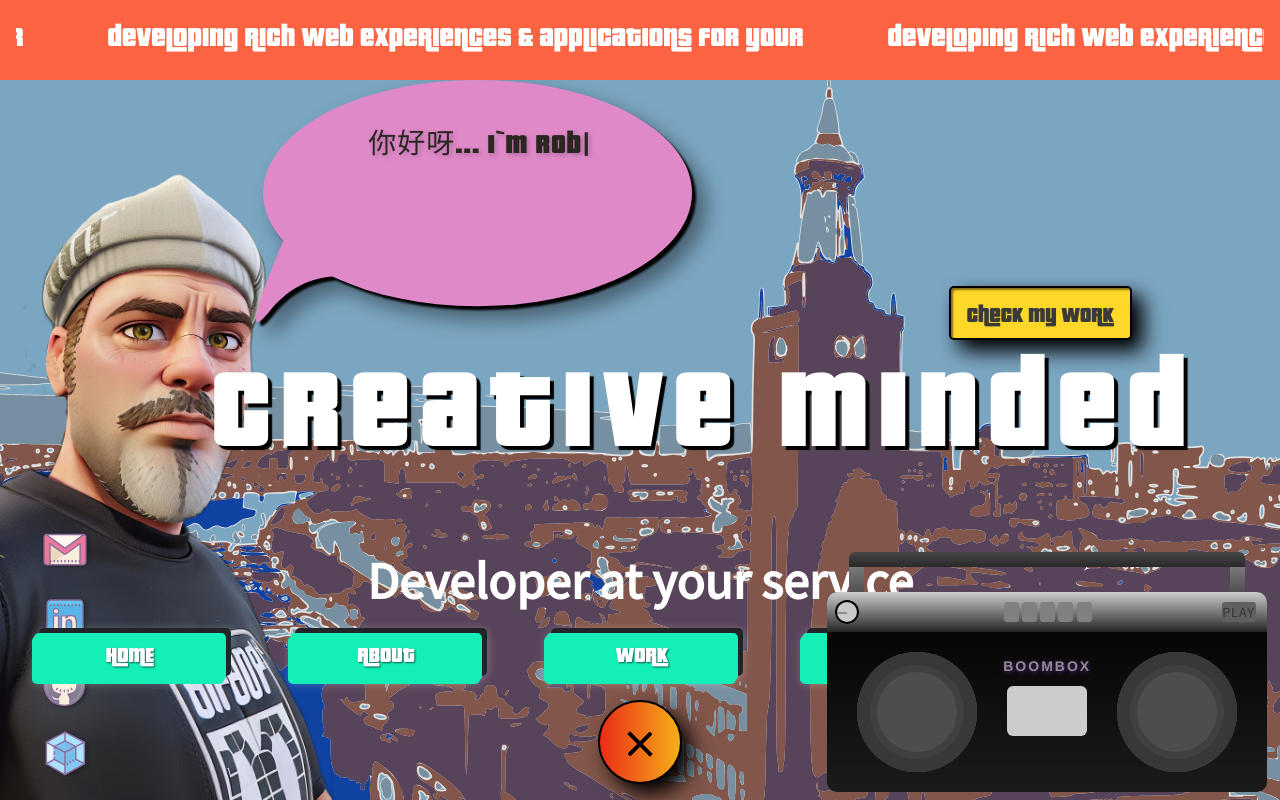
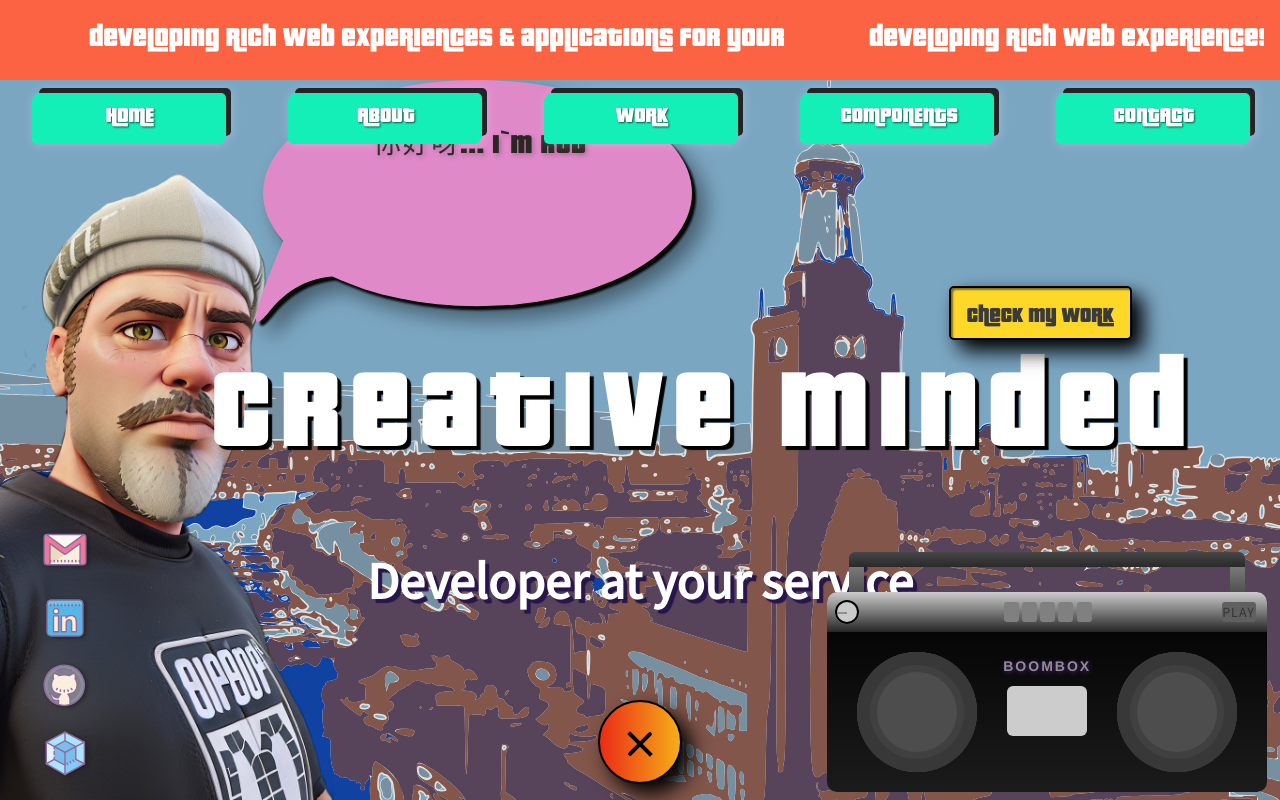
Before and after one commit to robonexx/fun_portfolio2023, a React (Vite) app: page / in a window 1280 px wide. Both pictures are taken after a click on the element 640 px from the left and 742 px from the top of the page. Shown: the top 800 px of the page. Built offline with nearby package versions, Linux system fonts and the light colour scheme.

Commit message:
started working on this portfolio again

```diff
--- a/src/components/_ui/BoomBox/BoomBox.jsx
+++ b/src/components/_ui/BoomBox/BoomBox.jsx
@@ -2,7 +2,7 @@
 import React, { useState, useRef } from 'react';
 import styles from './BoomBox.module.scss';
 import music from '../../../assets/audio/mamihello.mp3';
-import { motion } from 'framer-motion'
+import { motion } from 'framer-motion';
 
 const Boombox = ({ playMusic, setPlayMusic }) => {
   const [isOn, setIsOn] = useState(false);
@@ -18,7 +18,7 @@ const Boombox = ({ playMusic, setPlayMusic }) => {
     } else {
       audioRef.current.pause();
     }
-    }
+  };
 
   /*  if (!isOn) {
       audioRef.current.play();
@@ -28,10 +28,11 @@ const Boombox = ({ playMusic, setPlayMusic }) => {
   }; */
 
   return (
-      <motion.div className={styles['boom-box-wrapper']}
+    <motion.div
+      className={styles['boom-box-wrapper']}
       initial={{ x: 800 }}
       animate={{ x: 0 }}
-          transition={{duration: 0.6, delay: 1}}
+      transition={{ duration: 2, delay: 1 }}
     >
       <div className={`${styles.boombox} ${playMusic ? `${styles.on}` : ''}`}>
         <div className={styles.handle}></div>
--- a/src/components/_ui/BoomBox/BoomBox.module.scss
+++ b/src/components/_ui/BoomBox/BoomBox.module.scss
@@ -18,30 +18,48 @@ $speaker-top-offset: 70px;
     transform: scale(1);
     cursor: grab;
 
+    @media (max-width: 768px) {
+     transform: scale(0.5);
+    }
+
     .boombox {
       background: $boombox-background;
       background: -webkit-linear-gradient(#000000, #1b1b1b);
       border-radius: $boombox-border-radius;
-      height: $boombox-height;
+      height: 200px;
       margin: 0;
         position: relative;
-      width: $boombox-width;
+      width: 440px;
       transition: transform 0.4s ease-in-out;
 
+      @media (max-width: 768px) {
+        transform: scale(0.5);
+       }
+
       &.on {
-        transform: rotate(1deg);
-        animation-name: wobble;
+        transform: rotate(0.1deg);
+
         animation-duration: 400ms;
         transform-origin: 70% 70%;
         animation-iteration-count: infinite;
         animation-timing-function: linear;
+
+        @media (min-width: 980px) {
+          animation-name: wobble;
+         }
+
+
         [class*="speaker"] {
-          transform: scale(1.05);
+          /* transform: scale(1.05); */
           animation-name: speaker-on;
           animation-duration: 400ms;
           transform-origin: 70% 70%;
           animation-iteration-count: infinite;
           animation-timing-function: linear;
+        }
+
+        @media (max-width: 768px) {
+          transform: scale(0.5);
          }
 
         &:after {
@@ -115,6 +133,7 @@ $speaker-top-offset: 70px;
         font-size: 14px;
         letter-spacing: 2px;
         transition: color 0.3s ease-in-out, text-shadow 0.3s ease-in-out;
+
       }
 
       [class*="speaker"] {
@@ -323,10 +342,10 @@ $speaker-top-offset: 70px;
           -webkit-transform: rotate(0deg);
         }
         20% {
-        -webkit-transform: rotate(1deg);
+          -webkit-transform: rotate(0.01deg);
         }
         50% {
-        -webkit-transform: rotate(-1deg);
+          -webkit-transform: rotate(-0.1deg);
         }
         100% {
           -webkit-transform: rotate(0deg);
--- a/src/components/hero/Hero.scss
+++ b/src/components/hero/Hero.scss
@@ -39,13 +39,21 @@
     }
   }
 
+  > h2 {
+    text-shadow: 4px 4px 1px rgb(39, 21, 75);
+    @media (max-width: 768px) {
+      margin-top: 12svh;
+    }
+
+  }
+
   .img {
     position: absolute;
     object-fit: cover;
     left: 0;
     top: auto;
     bottom: 0;
-    height: 60%;
+    height: 50%;
     max-width: 100%;
     z-index: 1;
     filter: drop-shadow(10px 10px 10px rgba(0,0,0,.425));
@@ -74,6 +82,7 @@
           position: absolute;
           bottom: 55vh;
           right: 0vw;
+          z-index: 10000;
 
           @media (min-width: 768px) {
             bottom: 55vh;
--- a/src/components/hero/talkbubble.scss
+++ b/src/components/hero/talkbubble.scss
@@ -6,7 +6,7 @@
   display: grid;
   place-content: center;
   filter: drop-shadow(10px 10px 10px rgba(0, 0, 0, 0.425));
-  transform: scale(0.6);
+  transform: scale(0.5);
 
   @media (min-width: 768px) {
     position: absolute;
--- a/src/components/menuBtn/MenuBtn.module.scss
+++ b/src/components/menuBtn/MenuBtn.module.scss
@@ -4,7 +4,7 @@
   position: fixed;
   bottom: 2%;
   right: 1vw;
-    z-index: 1000;
+  z-index: 10000;
   border-radius: 50%;
   width: 5.25rem;
   height: 5.25rem;
@@ -15,8 +15,8 @@
   border: 2px solid black;
   filter: drop-shadow(10px 10px 10px rgb(0, 0, 0));
 
-
   @media (min-width: 960px) {
+    bottom: 2%;
     left: 50%;
     transform: translateX(-50%);
   }
@@ -47,7 +47,7 @@
 .hamburger span {
   margin-top: 1rem;
   width: 1.5rem;
-    height: .25rem;
+  height: 0.25rem;
   border-radius: 20px;
   background-color: $color-client-3;
   margin-bottom: 0.5rem;
@@ -67,9 +67,8 @@
   top: 1.5rem;
 }
 
-
 .hamburger span:nth-child(2):after {
-    content: "";
+  content: '';
   position: absolute;
   left: 0rem;
   bottom: 0;
@@ -80,7 +79,6 @@
   -o-transition: all 0.4s ease-in-out;
   transition: all 0.4s ease-in-out;
 }
-
 
 .hamburger span:nth-child(3) {
   right: 0.75rem;
--- a/src/components/nav/nav.module.scss
+++ b/src/components/nav/nav.module.scss
@@ -1,7 +1,7 @@
 @use '../../styles/base/' as *;
 .nav {
   position: fixed;
-  z-index: 99;
+  z-index: 10000;
   width: 100%;
   height: 100%;
   display: flex;
@@ -24,7 +24,7 @@
   left: 0;
   bottom: 0;
   right: 0;
-  z-index: 101;
+  z-index: 10001;
   padding: 0;
 /*   background-color: $color-1; */
   width: 100vw;
@@ -68,8 +68,8 @@
 
 @media (min-width: 960px) {
   .nav {
-    top: auto;
-    bottom: 0vh;
+    bottom: auto;
+    top: 5rem;
     left: 0;
     right: 0;
     height: 22.5vh;
@@ -78,7 +78,6 @@
     display: flex;
     width: 100%;
     border-radius: 0%;
-    z-index: 49;
     transition: all 0.3s ease-in-out;
   }
 
--- a/src/components/nav/navItem.module.scss
+++ b/src/components/nav/navItem.module.scss
@@ -9,6 +9,7 @@
   text-transform: capitalize;
   display: grid;
   place-content: center;
+  z-index: 9999;
 
   @media screen and (min-width: 960px) {
     position: relative;
@@ -19,7 +20,6 @@
     height: 100%;
     display: flex;
     align-items: baseline;
-
     text-transform: capitalize;
   }
 
--- a/src/components/theme/theme.module.scss
+++ b/src/components/theme/theme.module.scss
@@ -11,7 +11,7 @@
   transform: scale(0.4);
   transition: all 0.6s cubic-bezier(0.175, 0.885, 0.32, 1.275);
   cursor: pointer;
-  z-index: 999;
+  z-index: 101;
 
   @media screen and (max-width: 768px) {
     transform: scale(0.3);
--- a/src/pages/home/Home.jsx
+++ b/src/pages/home/Home.jsx
@@ -9,7 +9,10 @@ export const Home = ({ audio }) => {
   return (
     <div className='home'>
       <Hero audio={audio} />
+      <section className='section'>
         <h1 className='title'>Selected work</h1>
+      </section>
+      <section className='section'>
         <h2>just for testing</h2>
         <div className='parent'>
           <div className='clipped-element'></div>
@@ -18,6 +21,7 @@ export const Home = ({ audio }) => {
           I know, what is that? is a bug, or... not a bug, just is... fun right,
           and wierd 😅
         </p>
+      </section>
       <section className='section'>
         <Button title='Check my work' />
       </section>
--- a/src/pages/home/homepage.scss
+++ b/src/pages/home/homepage.scss
@@ -15,7 +15,7 @@
 .section {
   position: relative;
   width: 100%;
-  height: 100vh;
+  height: 100svh;
   background: orange;
   border: 5px solid black;
 
```
Lines whose indentation alone changed are shown as unchanged.
